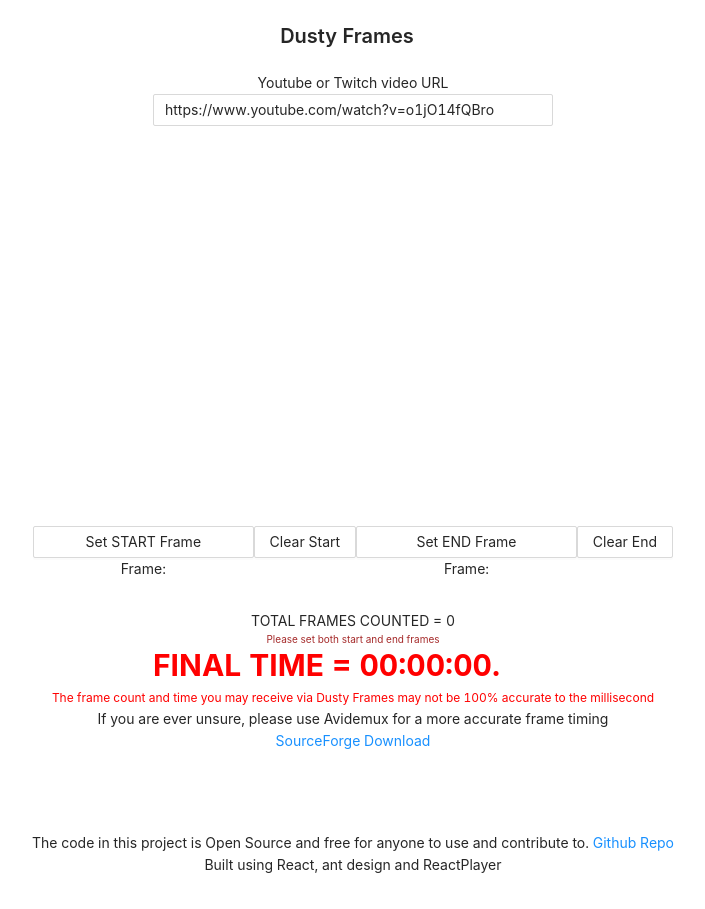
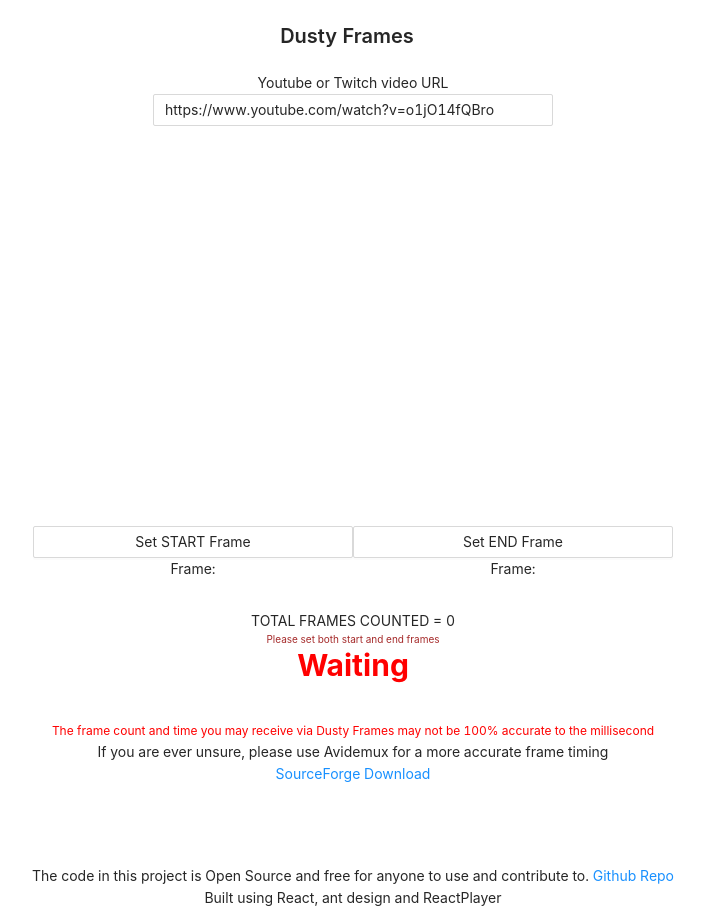
Before and after one commit to licebeam/dustyframes, a React (Create React App) app: page / in a window 1280 px wide. Shown: the whole page, without its empty margins (287-992 px from the left). Before the commit the page ends 876 px from the top, so only its background shows below. Built offline with nearby package versions, Linux system fonts and the light colour scheme.

Commit message:
addressing few issues with text

```diff
--- a/src/App.js
+++ b/src/App.js
@@ -16,6 +16,8 @@ function App() {
     setCurrentPos(0);
     setVideoLen(0);
     setCurrentURL(value);
+    setStartFrame(null);
+    setEndFrame(null);
   };
 
   const changeProgress = (p) => {
@@ -51,17 +53,15 @@ function App() {
             <Button onClick={() => setStartFrame(Math.floor(currentPoS * 60))}>Set START Frame</Button>
             <span>Frame: {startFrame}</span>
           </div>
-          <Button onClick={() => setStartFrame(null)}>Clear Start</Button>
           <div style={{display: 'flex', flexDirection: 'column', flex: 1, textAlign: 'center'}}>
             <Button onClick={() => setEndFrame(Math.floor(currentPoS * 60))}>Set END Frame</Button>
             <span>Frame: {endFrame}</span>
           </div>
-          <Button onClick={() => setEndFrame(null)}>Clear End</Button>
         </div>
       </div>
       <span>TOTAL FRAMES COUNTED = {(endFrame - startFrame) > 0 ? (endFrame - startFrame) : 0}</span>
       <span style={{height: 10, fontSize: 10, color: 'brown'}}>{startFrame && endFrame ? (null) : 'Please set both start and end frames'}</span>
-      <span style={{fontSize: 30, fontWeight: 'bold', color: startFrame && endFrame ? 'green' : 'red', width: 400}}>FINAL TIME = {moment().startOf('day').seconds(((endFrame / 60) - (startFrame / 60))).format('HH:mm:ss')}.{getMs()}</span>
+      <div style={{textAlign: 'center', height: 80, fontSize: 30, fontWeight: 'bold', color: startFrame && endFrame ? 'green' : 'red', width: 400}}>{endFrame && startFrame > 0 ? (<span>FINAL TIME = {moment().startOf('day').seconds(((endFrame / 60) - (startFrame / 60))).format('HH:mm:ss')}.{getMs()}</span>) : 'Waiting'}</div>
       <span style={{fontSize: 12, color: 'red'}}> The frame count and time you may receive via Dusty Frames may not be 100% accurate to the millisecond</span>
       <span>If you are ever unsure, please use Avidemux for a more accurate frame timing</span>
       <a href="http://avidemux.sourceforge.net/">SourceForge Download</a>
```
